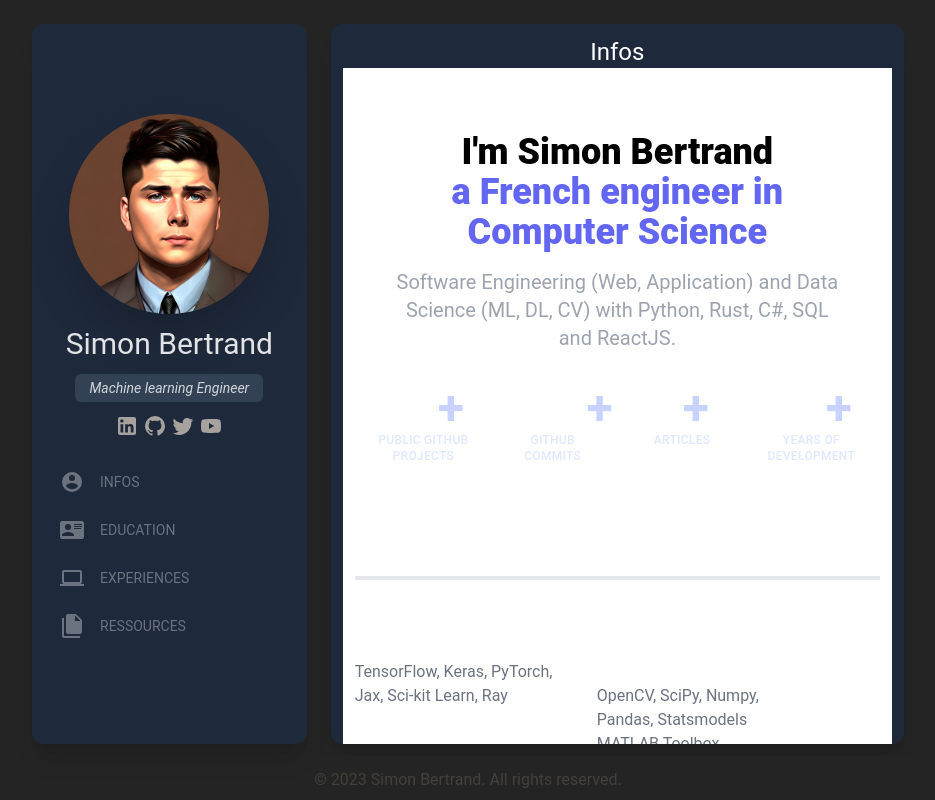
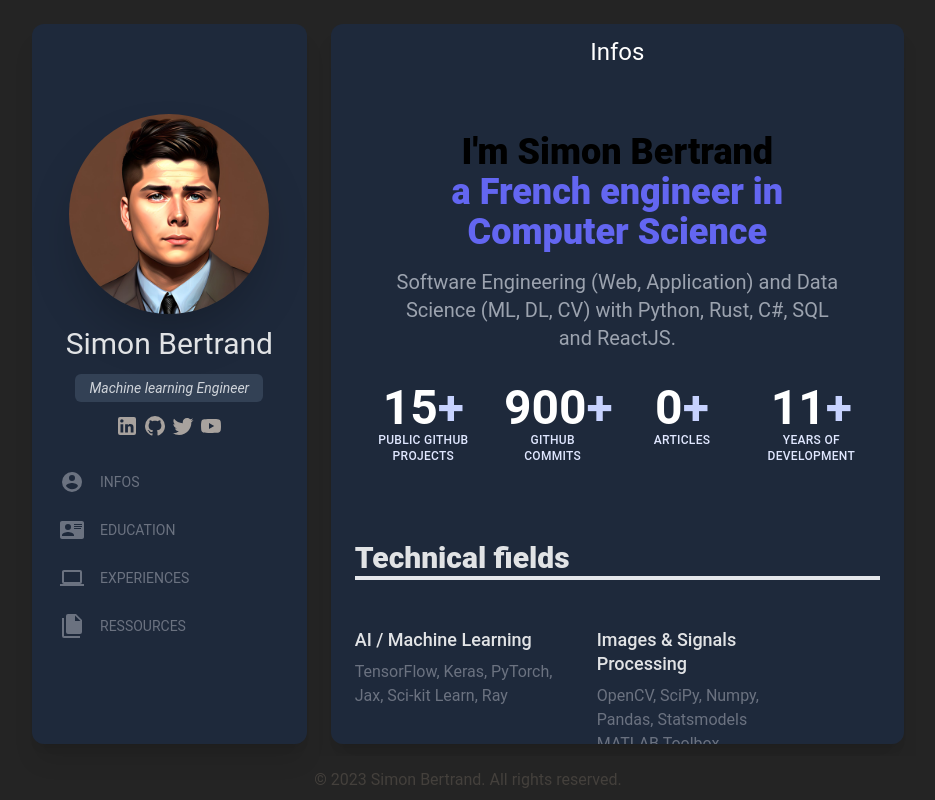
Before and after one commit to Simon-Bertrand/simon-bertrand.github.io, a React (Vite) app: page / in a window 1280 px wide. Shown: the whole page, without its empty margins (172-1107 px from the left). Built offline with nearby package versions, Linux system fonts and the light colour scheme.

Commit message:
Update infos.tsx

```diff
--- a/src/pages/infos.tsx
+++ b/src/pages/infos.tsx
@@ -7,7 +7,7 @@ export default function InfosPage() {
 
     return <>
 
-    <div className="bg-white dark:bg-gray-800">
+
         <div className="text-center w-full mx-auto  px-4 sm:px-6 lg:py-16 lg:px-8 z-20">
             <h2 className="text-3xl font-extrabold text-black dark:text-white sm:text-4xl">
                 <span className="block">
@@ -123,7 +123,7 @@ export default function InfosPage() {
                 </li>
             </ul>
         </div>
-    </div>
+
 
 
     </>
```
